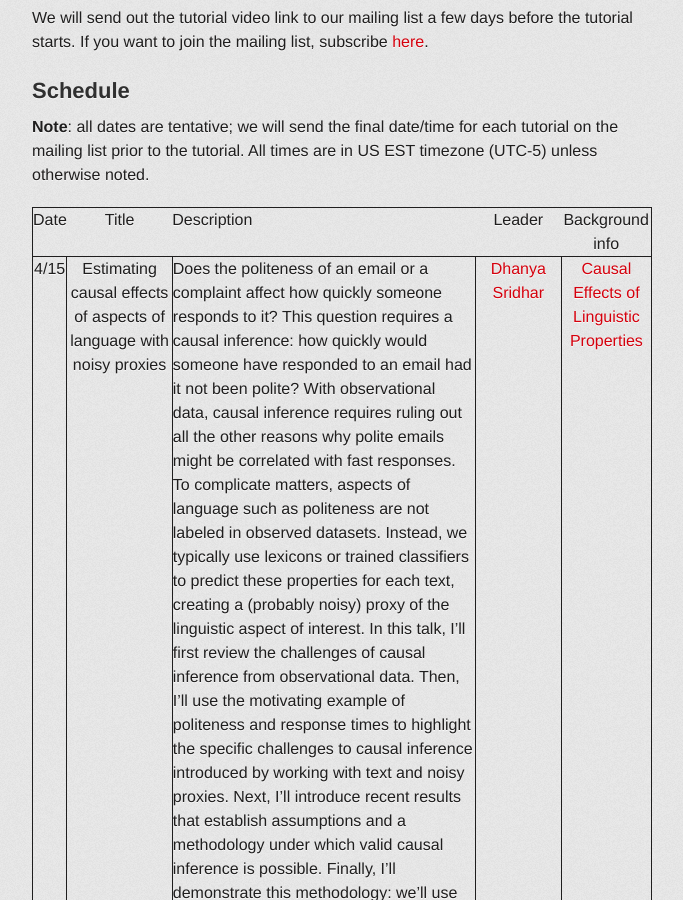
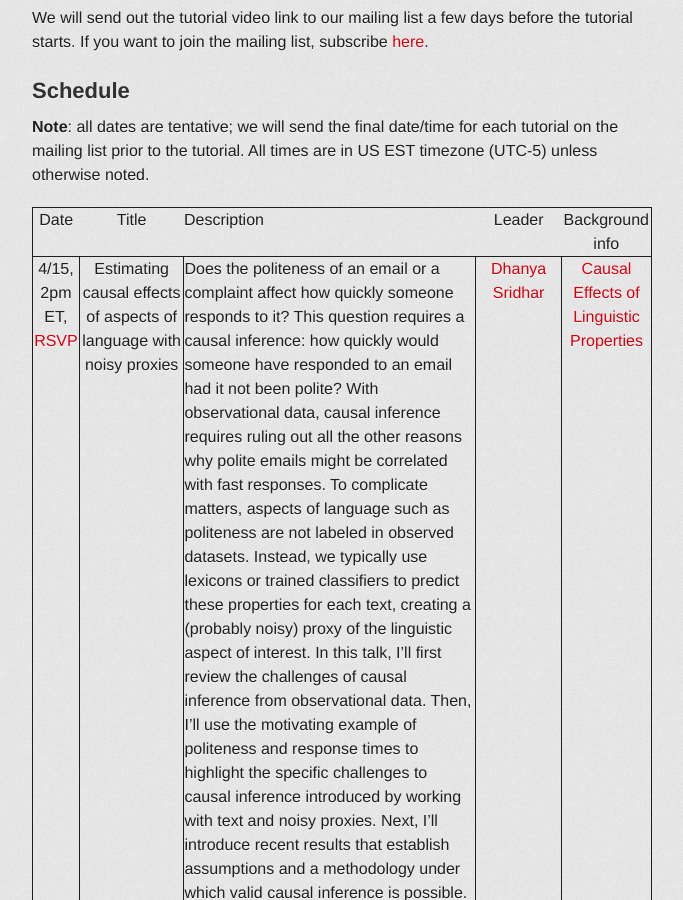
Before and after one commit to nlp-css-201-tutorials/nlp-css-201-tutorials, a Jekyll site: the page built from index.md, in a window 1280 px wide and 900 px high, scrolled down 885 px. Shown: the whole window, without its empty margins (298-981 px from the left). Built offline with Jekyll 4.4.1, drawn with Linux system fonts in a browser that asks for light colours; some web fonts are replaced.

Commit message:
add time

```diff
--- a/index.md
+++ b/index.md
@@ -29,7 +29,7 @@ All times are in US EST timezone (UTC-5) unless otherwise noted.
 
 | Date | Title | Description | Leader | Background info |
 |---|---|:--|---|---|
-| 4/15 | Estimating causal effects of aspects of language with noisy proxies | Does the politeness of an email or a complaint affect how quickly someone responds to it? This question requires a causal inference: how quickly would someone have responded to an email had it not been polite? With observational data, causal inference requires ruling out all the other reasons why polite emails might be correlated with fast responses. To complicate matters, aspects of language such as politeness are not labeled in observed datasets. Instead, we typically use lexicons or trained classifiers to predict these properties for each text, creating a (probably noisy) proxy of the linguistic aspect of interest. In this talk, I'll first review the challenges of causal inference from observational data. Then, I'll use the motivating example of politeness and response times to highlight the specific challenges to causal inference introduced by working with text and noisy proxies. Next, I'll introduce recent results that establish assumptions and a methodology under which valid causal inference is possible. Finally, I'll demonstrate this methodology: we'll use semi-synthetic data and adapt a text representation method to recover causal effect estimates. | [Dhanya Sridhar](https://www.dsridhar.com/) | [Causal Effects of Linguistic Properties](https://aclanthology.org/2021.naacl-main.323.pdf) |
+| 4/15, 2pm ET, [RSVP](https://forms.gle/vVTPdsJr1E2HFw2c8) | Estimating causal effects of aspects of language with noisy proxies | Does the politeness of an email or a complaint affect how quickly someone responds to it? This question requires a causal inference: how quickly would someone have responded to an email had it not been polite? With observational data, causal inference requires ruling out all the other reasons why polite emails might be correlated with fast responses. To complicate matters, aspects of language such as politeness are not labeled in observed datasets. Instead, we typically use lexicons or trained classifiers to predict these properties for each text, creating a (probably noisy) proxy of the linguistic aspect of interest. In this talk, I'll first review the challenges of causal inference from observational data. Then, I'll use the motivating example of politeness and response times to highlight the specific challenges to causal inference introduced by working with text and noisy proxies. Next, I'll introduce recent results that establish assumptions and a methodology under which valid causal inference is possible. Finally, I'll demonstrate this methodology: we'll use semi-synthetic data and adapt a text representation method to recover causal effect estimates. | [Dhanya Sridhar](https://www.dsridhar.com/) | [Causal Effects of Linguistic Properties](https://aclanthology.org/2021.naacl-main.323.pdf) |
 | 4/25 | Processing Code-mixed Text  | Code-mixing, i.e., the mixing of two or more languages in a single utterance or conversation, is an extremely common phenomenon in multilingual societies. It is amply present in user-generated text, especially in social media. Therefore, CSS research that handles such text requires to process code-mixing; there are also interesting CSS and socio-linguistic questions around the phenomenon of code-mixing itself. In this tutorial, we will equip you with some basic tools and techniques for processing code-mixed text, starting with hands-on experiments with word-level language identification, all the way up to methods for building code-mixed text classifiers using massively multilingual language models. | [Monojit Choudhury](https://www.microsoft.com/en-us/research/people/monojitc/), [Sanad Rizvi](https://github.com/mohdsanadzakirizvi) | [MBERT](https://aclanthology.org/N19-1423.pdf) |
 | 5/9 | Word Embeddings for Descriptive Corpus Analysis: Digging Deeper into Analogies, Polysemy, and Stability | Word embeddings such as word2vec have recently garnered attention as potentially useful tools for analysis in social science. We focus on three subtle issues in their use that could result in misleading observations: (1) indiscriminate use of analogical reasoning, which has been shown to underperform on many types of analogies; (2) the surprising prevalence of polysemous words and distributional similarity of antonyms, both leading to counterintuitive results; and (3) instability in nearest-neighbor distances caused by sensitivity to noise in the training process. Through demonstrations, we will learn how to detect, understand, and most importantly mitigate the effects of these issues. | [Neha Kennard](https://nnkennard.github.io/) | N/A |
 
```
